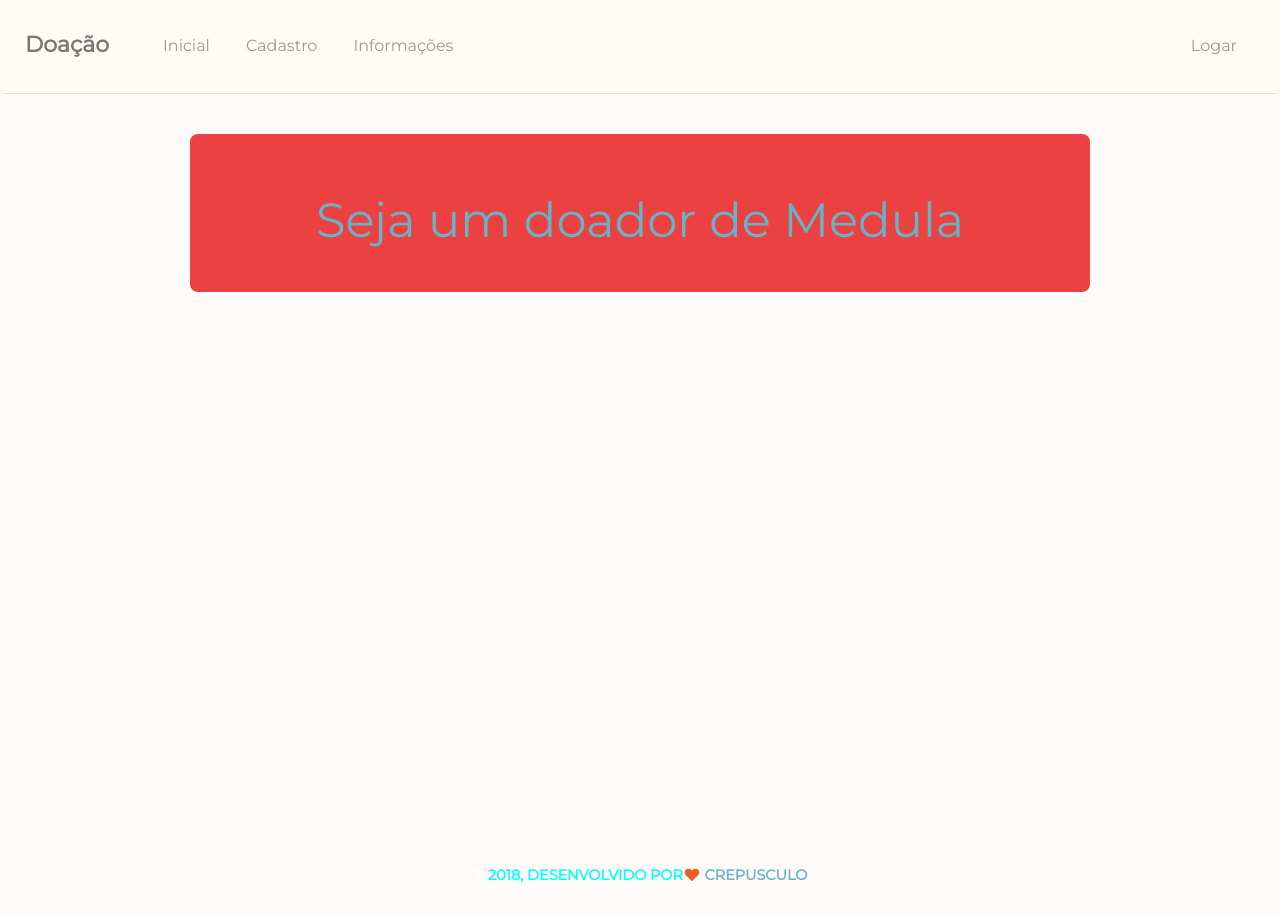
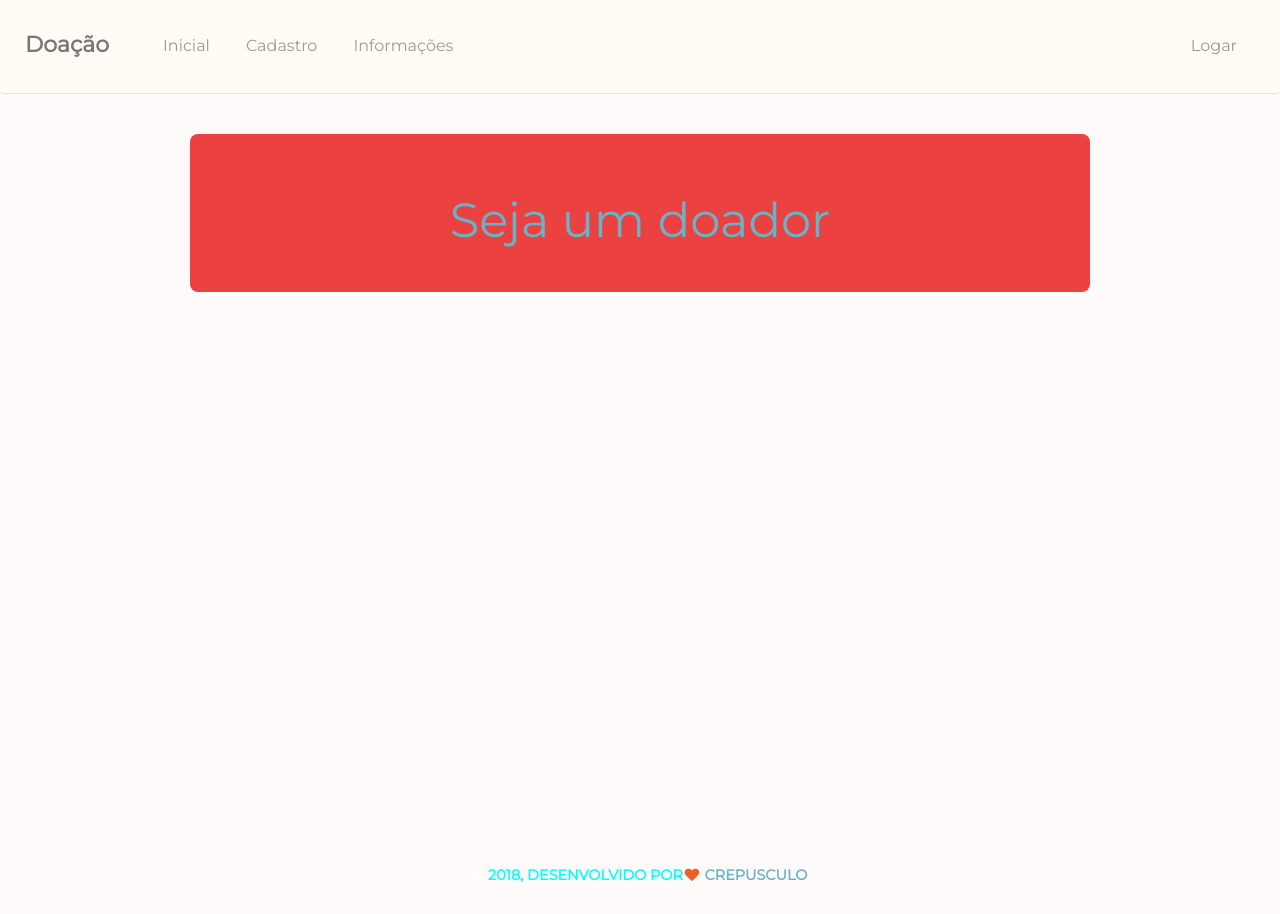
Before and after one commit to rmbermudes/projetodoacao, a plain HTML site: page principal.html in a window 1280 px wide. Drawn offline with Linux system fonts and the light colour scheme.

```diff
--- a/principal.html
+++ b/principal.html
@@ -62,7 +62,7 @@
 					<div class="row">
 						<div class="div-align ">
 							<div class="register-card2">
-								<h2 class="text-center"><a href="t-login.html"> Seja um doador de Medula</a></h2>
+								<h2 class="text-center"><a href="t-login.html"> Seja um doador</a></h2>
 							</div>
 						</div>
 					</div>
```
Also changed, not shown: pessoal.html (+3 -3 lines).
